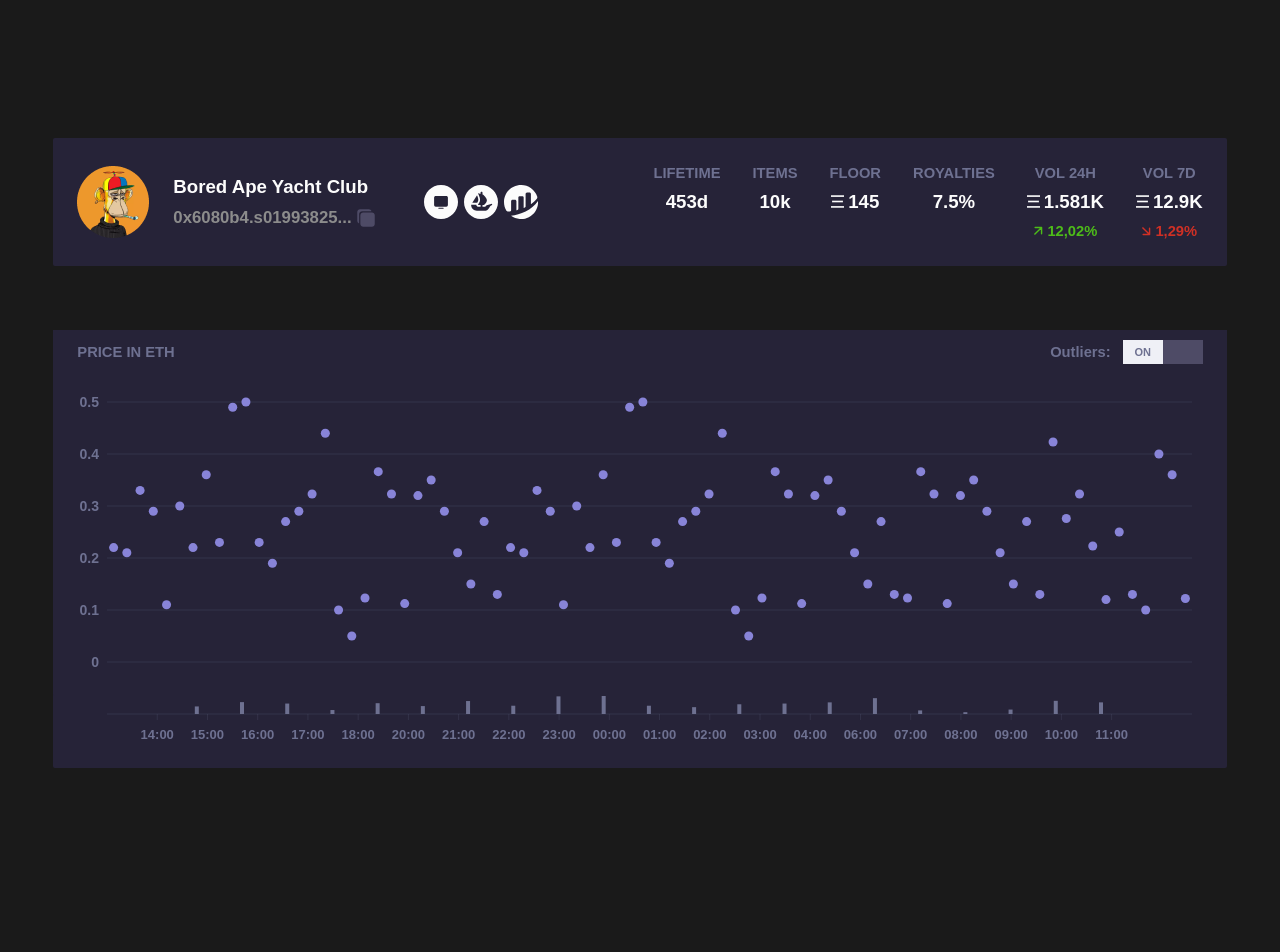
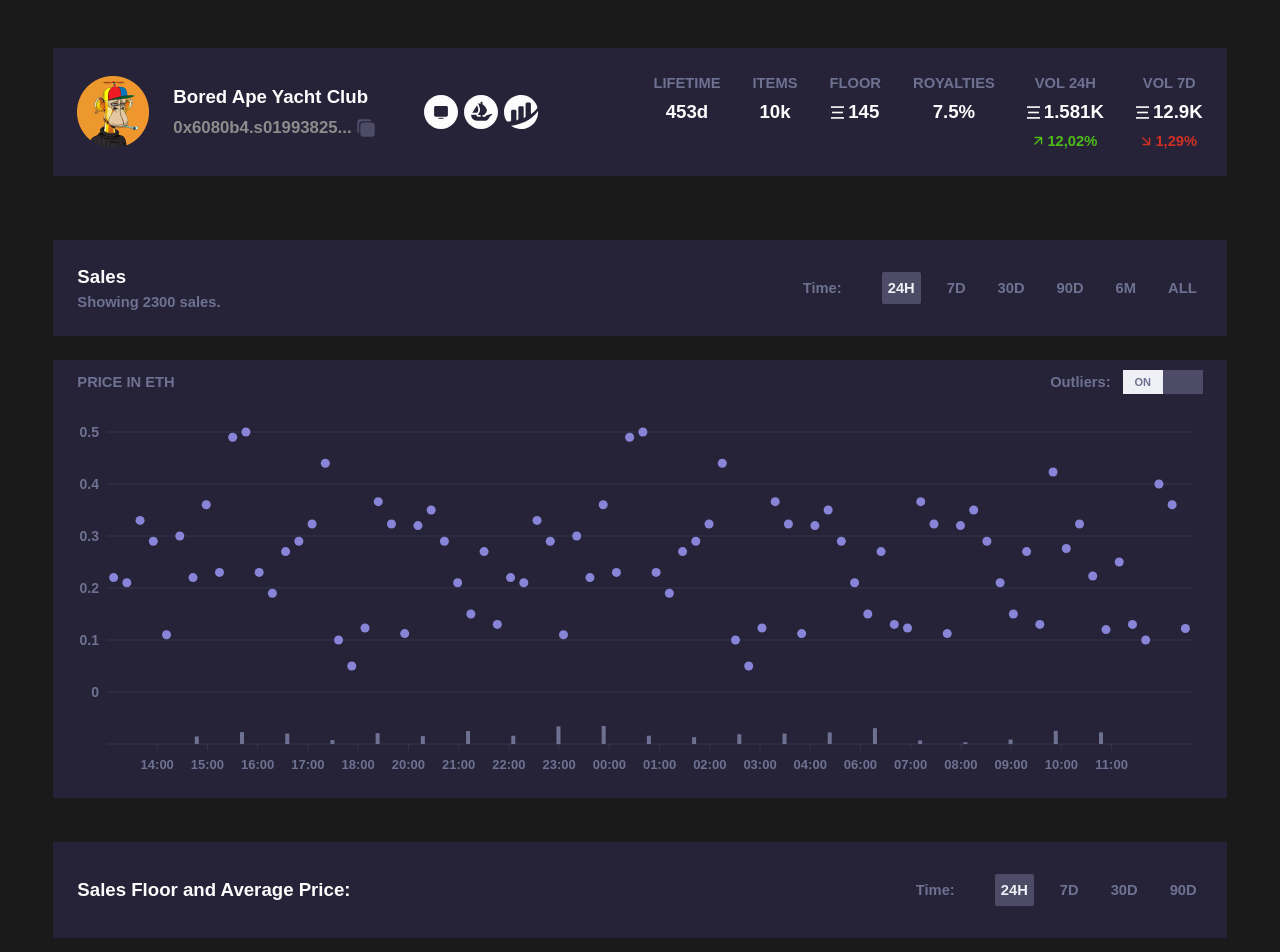
Before and after one commit to lirbre/lumx-studios-test, a Next.js app: page / in a window 1280 px wide. Shown: the top 952 px of the page. Before the commit the page ends 800 px from the top, so only its background shows below. Built offline with nearby package versions, Linux system fonts and the light colour scheme.

Commit message:
chore: lines and scatter graph dashboards

```diff
--- a/src/components/_charts/Scatter.tsx
+++ b/src/components/_charts/Scatter.tsx
@@ -12,11 +12,14 @@
   YAxis
 } from 'recharts'
 
+import { ScatterDashboard } from '../scatterdashboard'
 import { barsData, scatterData, scatterDomain } from './data'
 
 export const ComponentScatter = () => {
   return (
-    <div className="h-[294px] w-11/12 rounded-t-[2px] bg-[#262338] md:h-[428px]">
+    <>
+      <ScatterDashboard />
+      <div className="mb-[54px] h-[294px] w-11/12 rounded-t-[2px] bg-[#262338] md:h-[428px]">
         <div className="flex h-[28px] w-full items-center justify-between bg-[#262338] px-6 pt-4">
           <small className="text-[#6E7191]">PRICE IN ETH</small>
           <div className="flex items-center justify-center gap-3">
@@ -152,5 +155,6 @@
         </ResponsiveContainer>
         <div className="h-0 w-full rounded-b-[2px] bg-[#262338] md:h-6"></div>
       </div>
+    </>
   )
 }
--- a/src/components/index.ts
+++ b/src/components/index.ts
@@ -1,3 +1,4 @@
 import { Dashboard } from './dashboard'
+import { ScatterDashboard } from './scatterdashboard'
 
-export { Dashboard }
+export { Dashboard, ScatterDashboard }
--- /dev/null
+++ b/src/components/linesdashboard.tsx
@@ -0,0 +1,20 @@
+import { TimeButton } from './timebutton'
+
+export const LinesDashboard = () => {
+  return (
+    <div className="mb-6 flex h-[96px] w-11/12 items-center justify-between bg-[#262338] p-6">
+      <div className="flex flex-col justify-center gap-0">
+        <p className="text-[#FCFCFC]">Sales Floor and Average Price:</p>
+      </div>
+      <div className="flex items-center justify-center">
+        <small className="mr-10 text-[#6E7191]">Time:</small>
+        <div className="flex items-center justify-center gap-5">
+          <TimeButton title="24H" isActive={true} />
+          <TimeButton title="7D" isActive={false} />
+          <TimeButton title="30D" isActive={false} />
+          <TimeButton title="90D" isActive={false} />
+        </div>
+      </div>
+    </div>
+  )
+}
--- /dev/null
+++ b/src/components/scatterdashboard.tsx
@@ -0,0 +1,23 @@
+import { TimeButton } from './timebutton'
+
+export const ScatterDashboard = () => {
+  return (
+    <div className="mb-6 flex h-[96px] w-11/12 items-center justify-between bg-[#262338] p-6">
+      <div className="flex flex-col justify-center gap-0">
+        <p className="text-[#FCFCFC]">Sales</p>
+        <small className="text-[#6E7191]">Showing 2300 sales.</small>
+      </div>
+      <div className="flex items-center justify-center">
+        <small className="mr-10 text-[#6E7191]">Time:</small>
+        <div className="flex items-center justify-center gap-5">
+          <TimeButton title="24H" isActive={true} />
+          <TimeButton title="7D" isActive={false} />
+          <TimeButton title="30D" isActive={false} />
+          <TimeButton title="90D" isActive={false} />
+          <TimeButton title="6M" isActive={false} />
+          <TimeButton title="ALL" isActive={false} />
+        </div>
+      </div>
+    </div>
+  )
+}
--- /dev/null
+++ b/src/components/timebutton.tsx
@@ -0,0 +1,18 @@
+interface TimeButtonProps {
+  title: string
+  isActive: boolean
+}
+
+export const TimeButton = ({ isActive, title }: TimeButtonProps) => {
+  return (
+    <div
+      className={`flex h-[30px] cursor-pointer items-center justify-center rounded-[2px] px-1.5 py-4 ${
+        isActive ? 'bg-[#4E4B66]' : 'bg-[#262338]'
+      }`}
+    >
+      <small className={`${isActive ? 'text-[#EFF0F6]' : 'text-[#6E7191]'}`}>
+        {title}
+      </small>
+    </div>
+  )
+}
--- a/src/pages/index.tsx
+++ b/src/pages/index.tsx
@@ -1,5 +1,6 @@
 import { Dashboard } from '@/components'
 import { ComponentScatter } from '@/components/_charts'
+import { LinesDashboard } from '@/components/linesdashboard'
 import { Meta } from '@/layouts'
 import { Main } from '@/templates'
 
@@ -13,9 +14,10 @@
         />
       }
     >
-      <div className="flex h-[800px] flex-col items-center justify-center pt-24">
+      <div className="mx-auto flex max-w-[1800px] flex-col items-center justify-center pt-12">
         <Dashboard />
         <ComponentScatter />
+        <LinesDashboard />
       </div>
     </Main>
   )
```
Also changed, not shown: 1 other file (tests, documents, lock files or other folders). Lines whose indentation alone changed are shown as unchanged.
